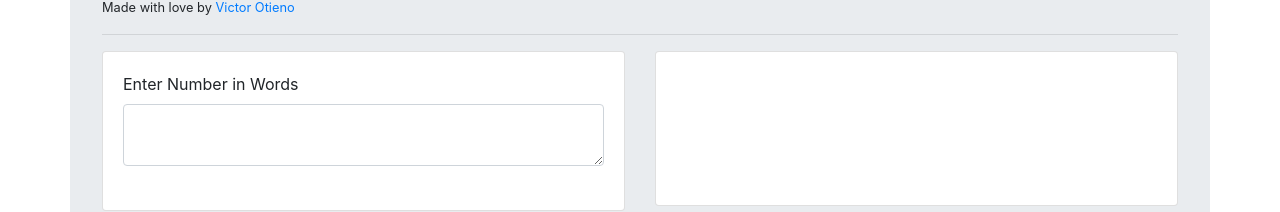
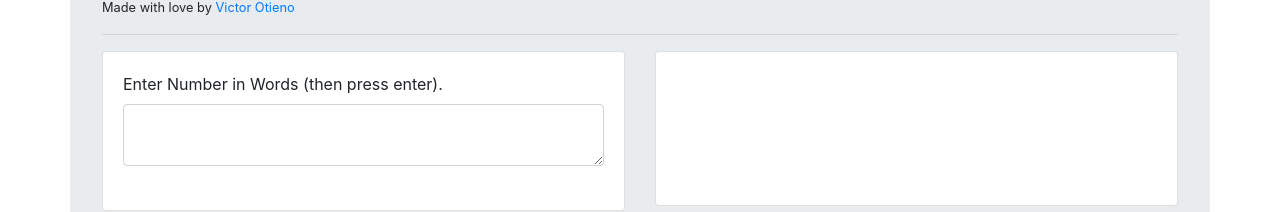
Before and after one commit to vikitaotiz/simple_natural_language_processing, a website: page index.html in a window 1280 px wide. Shown: the part 235-447 px from the top of the page. Drawn offline with Linux system fonts and the light colour scheme.

Commit message:
Initial Commit

```diff
--- a/index.html
+++ b/index.html
@@ -28,7 +28,7 @@
         <div class="row">
             <div class="col-md-6">
                 <div class="card card-body mb-2">
-                    <label>Enter Number in Words</label>
+                    <label>Enter Number in Words (then press enter).</label>
                     <textarea id="price" class="form-control"></textarea><br>
                 </div>
             </div>
```
